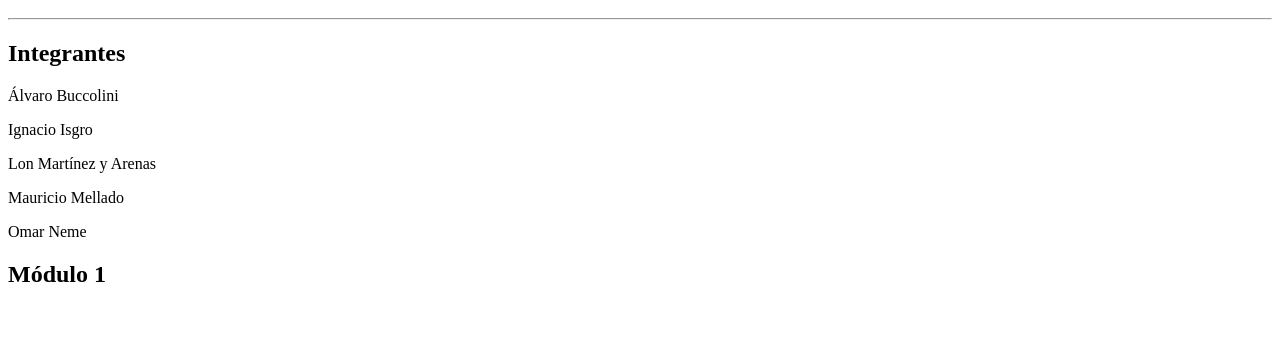
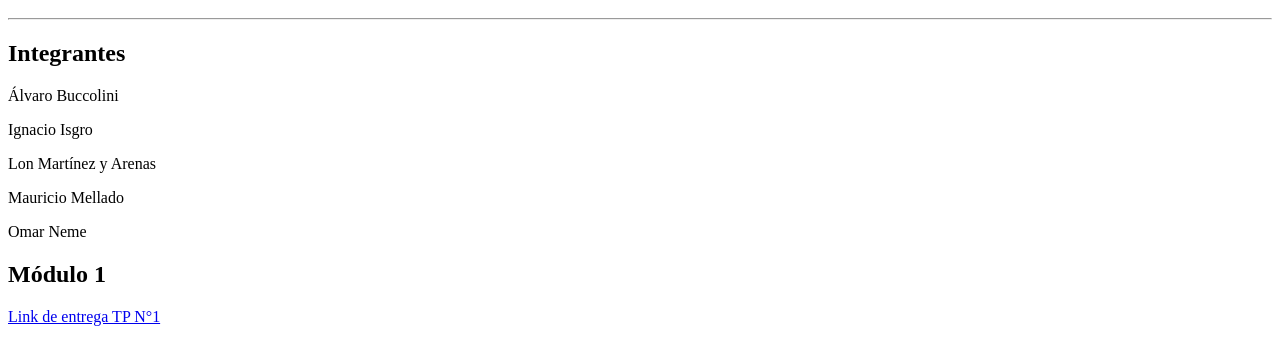
Before and after one commit to alvarobuccolini/Bimo, a plain HTML site: page index.html in a window 1280 px wide. Shown: the part 48-412 px from the top of the page. Drawn offline with Linux system fonts and the light colour scheme.

Commit message:
Update index.html

```diff
--- a/index.html
+++ b/index.html
@@ -16,6 +16,6 @@
 
   <H2> Módulo 1 </H2>
 
-     <a href="https://github.com/alvarobuccolini/Bimol}> Link de entrega TP N°1 </a>
+     <a href="https://alvarobuccolini.github.io/Bimol/"> Link de entrega TP N°1 </a>
 
  </HTML>
```
